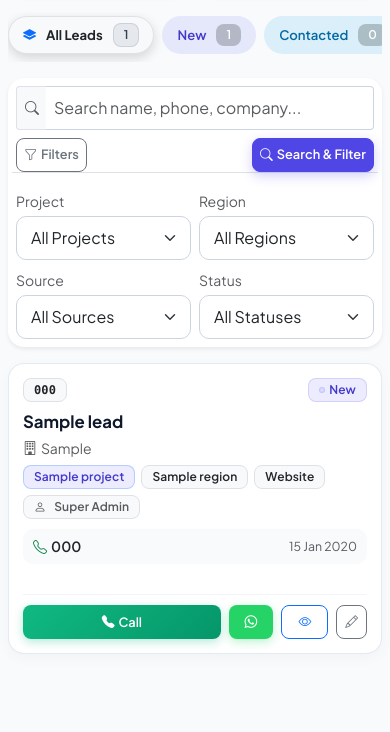
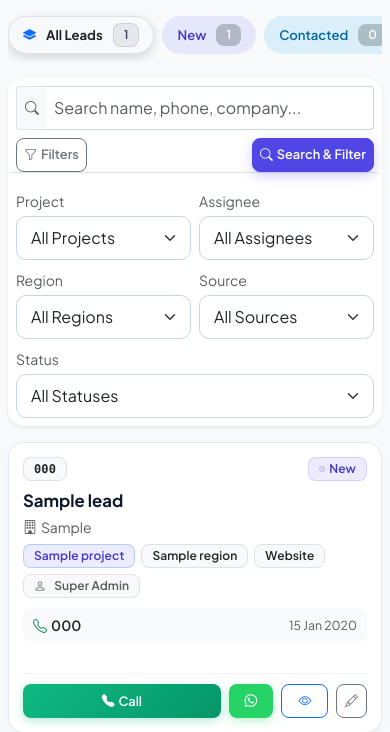
Before and after one commit to ashiftk011/trias-partner-portal, a PHP site: page /modules/leads/index.php in a window 390 px wide, after a click on "Filters". Shown: the part 419-1151 px from the top of the page. Run offline with PHP 8.4, Linux system fonts and the light colour scheme; a user stored in the database is signed in; data comes from the database, SQL or seed files in the repository; tables that the repository leaves empty hold one stand-in row (values such as "Sample post"); some libraries are stand-ins or nearby versions.

Commit message:
fix: assignee filter in leads page

```diff
--- a/modules/leads/index.php
+++ b/modules/leads/index.php
@@ -13,7 +13,7 @@ $investorProjectId    = $isInvestor ? getInvestorProjectId() : 0;
 $telecallProjectIds   = $isTelecall ? getTelecallProjectIds() : [];
 
 // Persist & restore filters across requests/edits
-restorePageFilters('leads', ['project_id', 'status', 'region_id', 'source', 'q']);
+restorePageFilters('leads', ['project_id', 'status', 'region_id', 'source', 'assigned_to', 'q']);
 
 // Filters
 if ($isInvestor) {
@@ -25,10 +25,11 @@ if ($isInvestor) {
 } else {
     $filterProject = isset($_GET['project_id']) ? (int)$_GET['project_id'] : 0;
 }
-$filterStatus  = $_GET['status'] ?? '';
-$filterRegion  = isset($_GET['region_id']) ? (int)$_GET['region_id'] : 0;
-$filterSource  = $_GET['source'] ?? '';
-$filterSearch  = trim($_GET['q'] ?? '');
+$filterStatus   = $_GET['status'] ?? '';
+$filterRegion   = isset($_GET['region_id']) ? (int)$_GET['region_id'] : 0;
+$filterSource   = $_GET['source'] ?? '';
+$filterAssigned = $_GET['assigned_to'] ?? '';
+$filterSearch   = trim($_GET['q'] ?? '');
 
 $sql = "SELECT l.*, p.name as project_name, r.name as region_name, u.name as assigned_name
         FROM leads l
@@ -54,6 +55,12 @@ if ($filterProject) { $sql .= " AND l.project_id=?"; $params[] = $filterProject;
 if ($filterStatus)  { $sql .= " AND l.status=?";     $params[] = $filterStatus; }
 if ($filterRegion)  { $sql .= " AND l.region_id=?";  $params[] = $filterRegion; }
 if ($filterSource)  { $sql .= " AND l.source=?";     $params[] = $filterSource; }
+if ($filterAssigned === 'unassigned' || $filterAssigned === '0') {
+    $sql .= " AND (l.assigned_to IS NULL OR l.assigned_to = 0)";
+} elseif (is_numeric($filterAssigned) && (int)$filterAssigned > 0) {
+    $sql .= " AND l.assigned_to=?";
+    $params[] = (int)$filterAssigned;
+}
 if ($filterSearch)  { $sql .= " AND (l.name LIKE ? OR l.phone LIKE ? OR l.company LIKE ?)"; $params[] = "%$filterSearch%"; $params[] = "%$filterSearch%"; $params[] = "%$filterSearch%"; }
 
 $sql .= " ORDER BY l.created_at DESC";
@@ -241,23 +248,41 @@ include __DIR__ . '/../../includes/header.php';
     'false_lead'     => 'dark'
   ];
   ?>
-  <a href="?clear=1" class="status-pill-link bg-light text-dark border <?= (!$filterStatus && !$filterSource) ? 'active-filter' : '' ?>">
+  <a href="?clear=1" class="status-pill-link bg-light text-dark border <?= (!$filterStatus && !$filterSource && $filterAssigned === '') ? 'active-filter' : '' ?>">
     <i class="bi bi-layers-fill me-1 text-primary"></i>All Leads <span class="badge bg-secondary ms-1"><?= count($leads) ?></span>
   </a>
   <?php foreach ($statusColors as $st => $cls):
     $isActive = ($filterStatus === $st);
   ?>
-  <a href="?status=<?= $st ?><?= $filterProject?"&project_id=$filterProject":'' ?><?= $filterSource?"&source=$filterSource":'' ?>"
+  <a href="?status=<?= $st ?><?= $filterProject ? "&project_id=$filterProject" : '' ?><?= $filterRegion ? "&region_id=$filterRegion" : '' ?><?= $filterSource ? "&source=" . urlencode($filterSource) : '' ?><?= $filterAssigned !== '' ? "&assigned_to=" . urlencode($filterAssigned) : '' ?>"
      class="status-pill-link bg-<?= $cls ?> text-white <?= $isActive ? 'active-filter' : '' ?>">
     <?= ucwords(str_replace('_',' ',$st)) ?> <span class="badge bg-dark bg-opacity-25 ms-1"><?= $counts[$st] ?? 0 ?></span>
   </a>
   <?php endforeach; ?>
   <?php if ($filterSource): ?>
-  <a href="?source=<?= urlencode($filterSource) ?>" class="status-pill-link text-white shadow-sm active-filter" style="background: linear-gradient(45deg, #f09433, #dc2743, #bc1888);">
+  <a href="?source=<?= urlencode($filterSource) ?><?= $filterProject ? "&project_id=$filterProject" : '' ?><?= $filterRegion ? "&region_id=$filterRegion" : '' ?><?= $filterAssigned !== '' ? "&assigned_to=" . urlencode($filterAssigned) : '' ?>" class="status-pill-link text-white shadow-sm active-filter" style="background: linear-gradient(45deg, #f09433, #dc2743, #bc1888);">
     <i class="bi bi-instagram me-1"></i>Source: <?= htmlspecialchars($filterSource) ?>
   </a>
   <?php endif; ?>
-  <?php if ($filterStatus || $filterProject || $filterRegion || $filterSource || $filterSearch): ?>
+  <?php if ($filterAssigned !== ''):
+    $assignedLabel = ($filterAssigned === 'unassigned' || $filterAssigned === '0') ? 'Unassigned' : '';
+    if (!$assignedLabel) {
+      foreach ($agents as $ag) {
+        if ((string)$ag['id'] === (string)$filterAssigned) {
+          $assignedLabel = $ag['name'];
+          break;
+        }
+      }
+    }
+    if (!$assignedLabel && is_numeric($filterAssigned)) {
+      $assignedLabel = 'User #' . $filterAssigned;
+    }
+  ?>
+  <a href="?assigned_to=<?= urlencode($filterAssigned) ?><?= $filterProject ? "&project_id=$filterProject" : '' ?><?= $filterRegion ? "&region_id=$filterRegion" : '' ?><?= $filterSource ? "&source=" . urlencode($filterSource) : '' ?>" class="status-pill-link bg-secondary text-white shadow-sm active-filter">
+    <i class="bi bi-person-fill me-1"></i>Assignee: <?= htmlspecialchars($assignedLabel ?: $filterAssigned) ?>
+  </a>
+  <?php endif; ?>
+  <?php if ($filterStatus || $filterProject || $filterRegion || $filterSource || $filterAssigned !== '' || $filterSearch): ?>
   <a href="?clear=1" class="status-pill-link bg-danger text-white border-0">
     <i class="bi bi-x-circle me-1"></i>Clear Filters
   </a>
@@ -271,6 +296,7 @@ if ($filterProject) $activeFilterCount++;
 if ($filterRegion) $activeFilterCount++;
 if ($filterSource) $activeFilterCount++;
 if ($filterStatus) $activeFilterCount++;
+if ($filterAssigned !== '') $activeFilterCount++;
 ?>
 <div class="card border-0 shadow-sm mb-3">
   <div class="card-body p-2 p-md-3">
@@ -293,7 +319,7 @@ if ($filterStatus) $activeFilterCount++;
           <button type="submit" class="btn btn-sm btn-primary">
             <i class="bi bi-search me-1"></i>Search & Filter
           </button>
-          <?php if ($filterStatus || $filterProject || $filterRegion || $filterSource || $filterSearch): ?>
+          <?php if ($filterStatus || $filterProject || $filterRegion || $filterSource || $filterAssigned !== '' || $filterSearch): ?>
           <a href="?clear=1" class="btn btn-sm btn-outline-danger">
             <i class="bi bi-x me-1"></i>Clear
           </a>
@@ -304,7 +330,7 @@ if ($filterStatus) $activeFilterCount++;
       <!-- Expandable Filters (Collapsed on Mobile by default, always visible on Desktop) -->
       <div class="collapse d-md-block <?= $activeFilterCount > 0 ? 'show' : '' ?> mt-2" id="moreFiltersCollapse">
         <div class="row g-2 pt-2 border-top">
-          <div class="col-6 col-md-3">
+          <div class="col-6 col-md-4 col-lg">
             <label class="form-label small text-muted mb-1 d-md-none">Project</label>
             <?php if ($isInvestor): ?>
               <input type="hidden" name="project_id" value="<?= $investorProjectId ?>">
@@ -321,7 +347,19 @@ if ($filterStatus) $activeFilterCount++;
             </select>
             <?php endif; ?>
           </div>
-          <div class="col-6 col-md-3">
+          <div class="col-6 col-md-4 col-lg">
+            <label class="form-label small text-muted mb-1 d-md-none">Assignee</label>
+            <select name="assigned_to" class="form-select form-select-sm">
+              <option value="">All Assignees</option>
+              <option value="unassigned" <?= ($filterAssigned === 'unassigned' || $filterAssigned === '0') ? 'selected' : '' ?>>-- Unassigned --</option>
+              <?php foreach ($agents as $ag): ?>
+              <option value="<?= $ag['id'] ?>" <?= (string)$filterAssigned === (string)$ag['id'] ? 'selected' : '' ?>>
+                <?= htmlspecialchars($ag['name']) ?><?= ((int)$ag['id'] === (int)($user['id'] ?? 0)) ? ' (Me)' : '' ?>
+              </option>
+              <?php endforeach; ?>
+            </select>
+          </div>
+          <div class="col-6 col-md-4 col-lg">
             <label class="form-label small text-muted mb-1 d-md-none">Region</label>
             <select name="region_id" class="form-select form-select-sm">
               <option value="">All Regions</option>
@@ -330,7 +368,7 @@ if ($filterStatus) $activeFilterCount++;
               <?php endforeach; ?>
             </select>
           </div>
-          <div class="col-6 col-md-3">
+          <div class="col-6 col-md-4 col-lg">
             <label class="form-label small text-muted mb-1 d-md-none">Source</label>
             <select name="source" class="form-select form-select-sm">
               <option value="">All Sources</option>
@@ -343,7 +381,7 @@ if ($filterStatus) $activeFilterCount++;
               <option value="other" <?= $filterSource==='other'?'selected':'' ?>>Other</option>
             </select>
           </div>
-          <div class="col-6 col-md-3">
+          <div class="col-12 col-sm-6 col-md-4 col-lg">
             <label class="form-label small text-muted mb-1 d-md-none">Status</label>
             <select name="status" class="form-select form-select-sm">
               <option value="">All Statuses</option>
```
